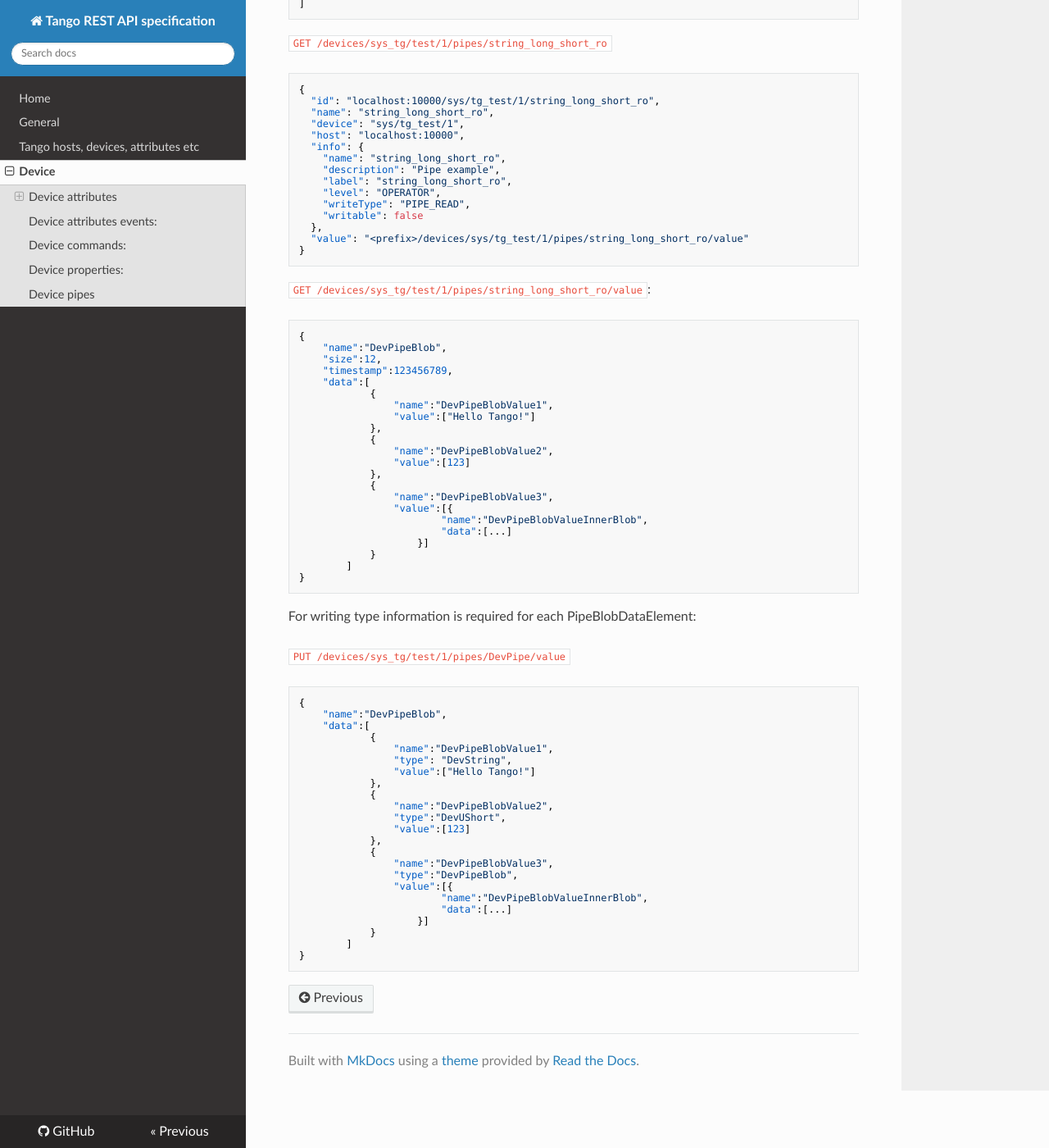
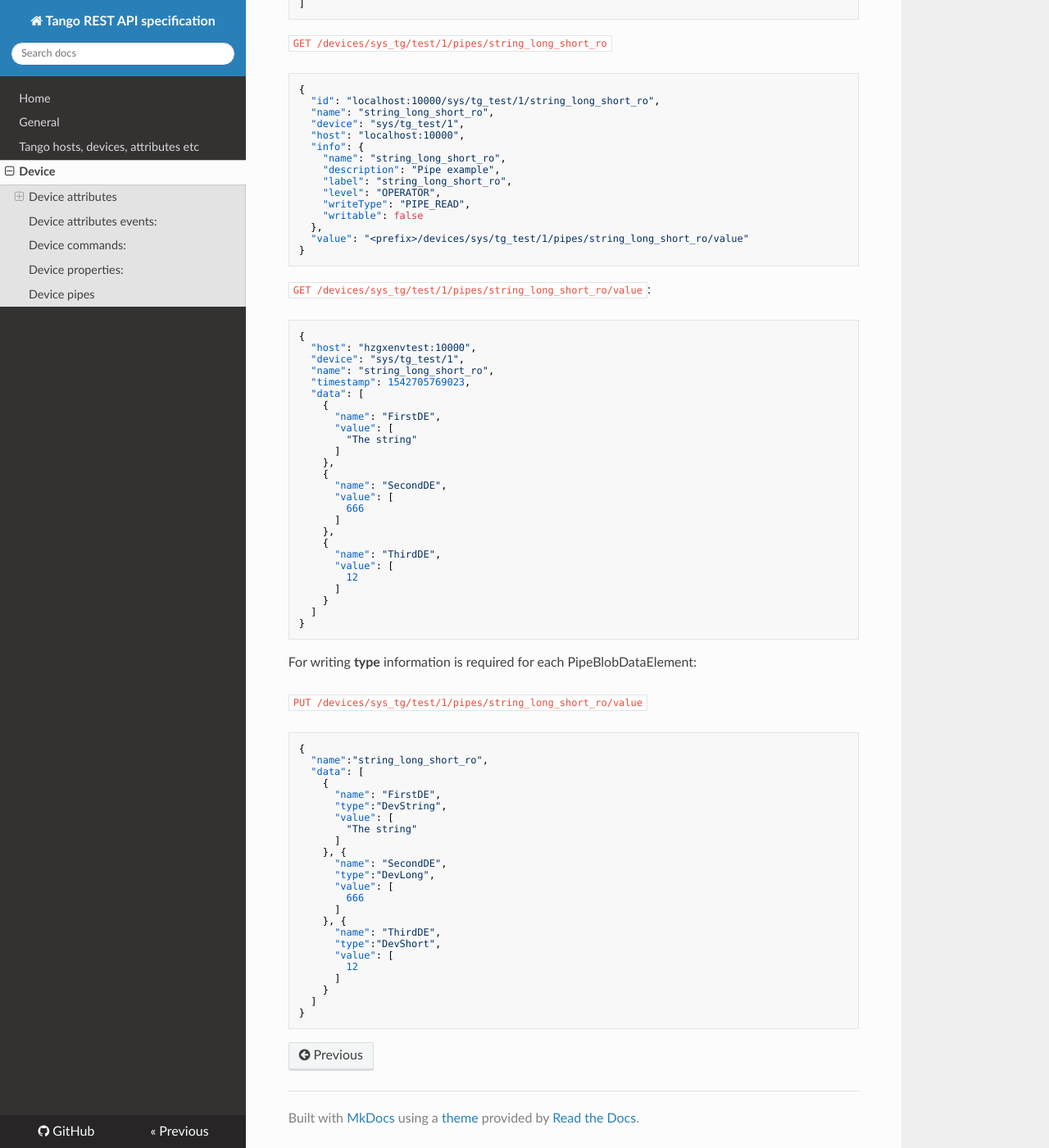
Before and after one commit to tango-controls/rest-api, an MkDocs documentation site: the page built from docs/device.md, in a window 1280 px wide and 1400 px high, scrolled down 12431 px. Shown: the whole window at 82% size. Built offline with MkDocs 1.6.1, drawn with Linux system fonts in a browser that asks for light colours; nearby versions of some CDN libraries; old or Windows-style settings are respelled for this version of MkDocs.

Commit message:
Progress: rc5

````diff
--- a/docs/device.md
+++ b/docs/device.md
@@ -666,54 +666,59 @@ When serving async request with no body HTTP 204 must be returned.
 `GET /devices/sys_tg/test/1/pipes/string_long_short_ro/value`:
 ```JSON
 {
-    "name":"DevPipeBlob",
-    "size":12,
-    "timestamp":123456789,
-    "data":[
-            {
-                "name":"DevPipeBlobValue1",
-                "value":["Hello Tango!"]
-            },
-            {
-                "name":"DevPipeBlobValue2",
-                "value":[123]
-            },
-            {
-                "name":"DevPipeBlobValue3",
-                "value":[{
-                        "name":"DevPipeBlobValueInnerBlob",
-                        "data":[...]
-                    }]
-            }
-        ]
+  "host": "hzgxenvtest:10000",
+  "device": "sys/tg_test/1",
+  "name": "string_long_short_ro",
+  "timestamp": 1542705769023,
+  "data": [
+    {
+      "name": "FirstDE",
+      "value": [
+        "The string"
+      ]
+    },
+    {
+      "name": "SecondDE",
+      "value": [
+        666
+      ]
+    },
+    {
+      "name": "ThirdDE",
+      "value": [
+        12
+      ]
+    }
+  ]
 }
 ```
 
-For writing type information is required for each PipeBlobDataElement:
+For writing __type__ information is required for each PipeBlobDataElement:
 
-`PUT /devices/sys_tg/test/1/pipes/DevPipe/value`
+`PUT /devices/sys_tg/test/1/pipes/string_long_short_ro/value`
 ```json
 {
-    "name":"DevPipeBlob",
-    "data":[
-            {
-                "name":"DevPipeBlobValue1",
-                "type": "DevString",
-                "value":["Hello Tango!"]
-            },
-            {
-                "name":"DevPipeBlobValue2",
-                "type":"DevUShort",
-                "value":[123]
-            },
-            {
-                "name":"DevPipeBlobValue3",
-                "type":"DevPipeBlob",
-                "value":[{
-                        "name":"DevPipeBlobValueInnerBlob",
-                        "data":[...]
-                    }]
-            }
-        ]
+  "name":"string_long_short_ro",
+  "data": [
+    {
+      "name": "FirstDE",
+      "type":"DevString",
+      "value": [
+        "The string"
+      ]
+    }, {
+      "name": "SecondDE",
+      "type":"DevLong",
+      "value": [
+        666
+      ]
+    }, {
+      "name": "ThirdDE",
+      "type":"DevShort",
+      "value": [
+        12
+      ]
+    }
+  ]
 }
 ```
````
Also changed, not shown: 3 other files.
